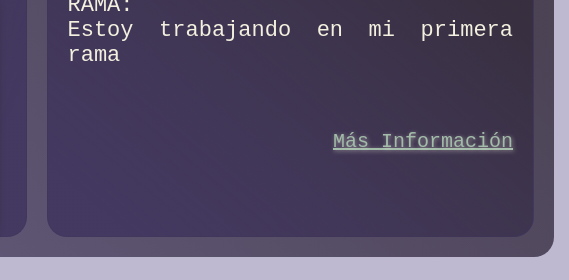
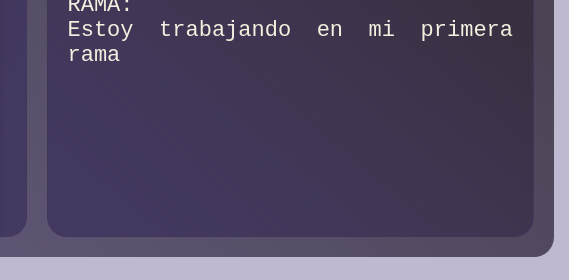
Before and after one commit to isa-id/ficha2956309, a plain HTML site: page index.html in a window 1280 px wide. Shown: the part 659-939 px from the top of the page, 711-1280 px from the left. Drawn offline with Linux system fonts and the light colour scheme.

Commit message:
Cambio fuerte

```diff
--- a/index.html
+++ b/index.html
@@ -47,7 +47,7 @@
     </p>
 
     <a href="">
-        Más Información
+
     </a>
 </article>
 </div>
```
